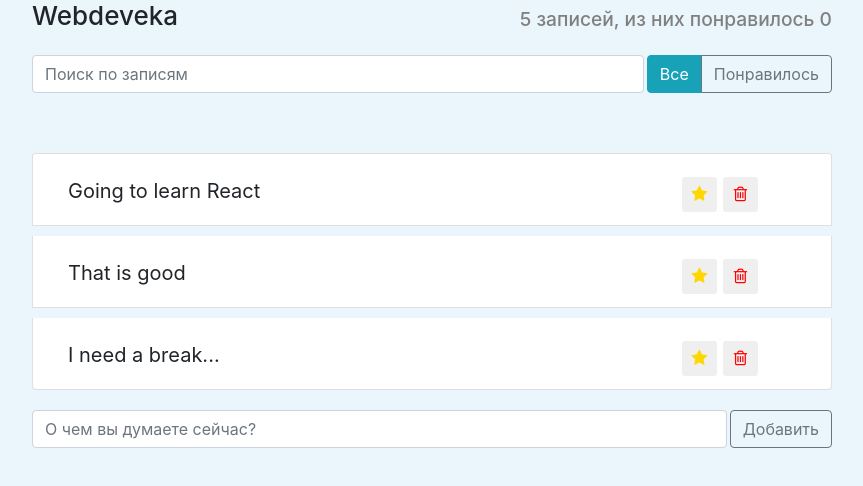
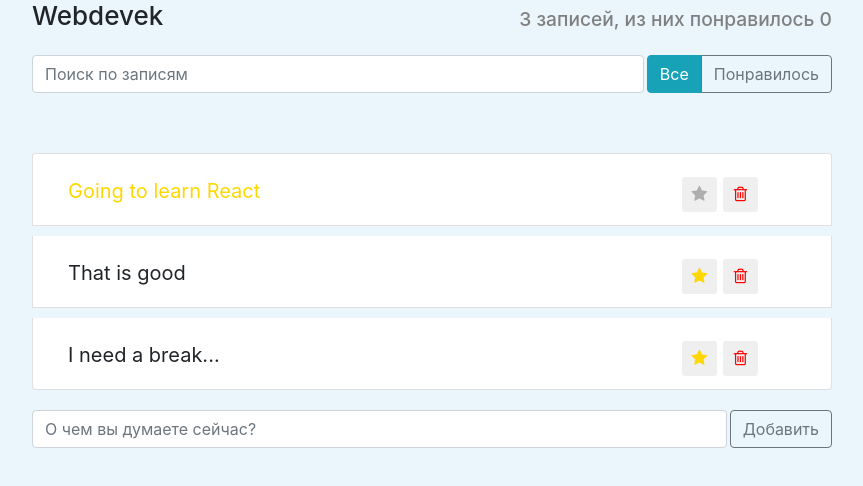
Before and after one commit to webdevek/projectReact, a React (Create React App) app: page / in a window 1280 px wide. Shown: the top 486 px of the page, without its empty margins (208-1071 px from the left). Built offline with nearby package versions, Linux system fonts and the light colour scheme.

Commit message:
finish one commit

```diff
--- a/package.json
+++ b/package.json
@@ -6,9 +6,13 @@
     "@testing-library/jest-dom": "^5.11.9",
     "@testing-library/react": "^11.2.5",
     "@testing-library/user-event": "^12.8.0",
+    "bootstrap": "^4.6.0",
+    "node-sass": "^5.0.0",
     "react": "^17.0.1",
     "react-dom": "^17.0.1",
     "react-scripts": "4.0.3",
+    "reactstrap": "^8.9.0",
+    "styled-components": "^5.2.1",
     "web-vitals": "^1.1.0"
   },
   "scripts": {
--- a/src/Components/app-header/app-header.js
+++ b/src/Components/app-header/app-header.js
@@ -1,13 +1,33 @@
 import React from 'react';
 
 // import 'app-header.css';
+import styled from 'styled-components';
 
-const AppHeader = () => {
+const Header = styled.div`
+  display: flex;
+  align-items: flex-end;
+  justify-content: space-between;
+  h1 {
+    font-size: 26px;
+    color: ${props => props.colored ? 'red' : 'green'}
+    :hover {
+      color: blue;
+    }
+  }
+  h2 {
+    font-size: 1.2rem;
+    color: grey
+  }
+`
+
+const AppHeader = ({liked, allPosts}) => {
     return (
-        <div className="app-header d-flex">
-            <h1>Webdeveka</h1>
-            <h2>5 записей, из них понравилось 0</h2>
-        </div>
+        // <div className="app-header d-flex">
+        // аналогия colored={true}
+        <Header colored>
+            <h1>Webdevek</h1>
+            <h2>{allPosts} записей, из них понравилось {liked}</h2>
+        </Header>
     )
 }
 
--- a/src/Components/app/app.js
+++ b/src/Components/app/app.js
@@ -1,4 +1,4 @@
-import React from "react";
+import React, {Component} from "react";
 import AppHeader from "../app-header/app-header";
 import SearchPanel from "../search-panel/search-panel";
 import PostStatusFilter from "../post-status-filter/post-status-filter";
@@ -14,25 +14,147 @@ import '../post-list/post-list.css';
 import '../post-list-item/post-list-item.css';
 import '../post-status-filter/post-status-filter.css';
 
-const App = () => {
+import styled from 'styled-components';
 
-    const data = [
-        {label: 'Going to learn React', important: true},
-        {label: 'That is good', important: false},
-        {label: 'I need a break...', important: false}
-    ];
+const AppBlock = styled.div`
+  margin: 0 auto;
+  max-width: 800px;
+`
 
-    return (
-        <div className="app">
-            <AppHeader/>
-            <div className="search-panel d-flex">
-                <SearchPanel/>
-                <PostStatusFilter/>
-            </div>
-            <PostList posts={data} />
-            <PostAddForm/>
-        </div>
-    )
+export default class App extends Component {
+
+    constructor(props) {
+        super(props);
+        this.state = {
+            data: [
+                {label: 'Going to learn React', important: true, like: false, id: 1},
+                {label: 'That is good', important: false, like: false, id: 2},
+                {label: 'I need a break...', important: false, like: false, id: 3}
+            ],
+            term: '',
+            filter: 'all'
+        }
+        this.deleteItem = this.deleteItem.bind(this);
+        this.addItem = this.addItem.bind(this);
+        this.onToggleImportant = this.onToggleImportant.bind(this);
+        this.onToggleLiked = this.onToggleLiked.bind(this);
+        this.onUpdateSearch = this.onUpdateSearch.bind(this);
+        this.onFilterSelect = this.onFilterSelect.bind(this);
+
+        this.maxId = 4;
+    }
+
+    deleteItem(id) {
+        this.setState(({data}) => {
+            const index = data.findIndex(elem => elem.id === id);
+            // data.splice(index, 1);    на прямую менять
+            // return {                  state нельзя
+            //     data: data
+            // }
+
+            const before = data.slice(0, index);
+            const after = data.slice(index + 1);
+
+            const newArr = [...before, ...after];
+
+            return {
+                data: newArr
+            }
+        });
+    }
+
+    addItem(body) {
+        const newItem = {
+            label: body,
+            important: false,
+            id: this.maxId++
+        }
+        this.setState(({data}) => {
+            const newArr = [...data, newItem];
+            return {
+                data: newArr
+            }
+        })
+    }
+
+    onToggleImportant(id) {
+        this.setState(({data}) => {
+            const index = data.findIndex(elem =>elem.id === id);
+            const old = data[index];
+            const newItem = {...old, important: !old.important};
+            const newArr = [...data.slice(0, index), newItem, ...data.slice(index + 1)];
+
+            return {
+                data: newArr
+            }
+        });
+    }
+
+    onToggleLiked(id) {
+        this.setState(({data}) => {
+              const index = data.findIndex(elem =>elem.id === id);
+              const old = data[index];
+              const newItem = {...old, like: !old.like};
+              const newArr = [...data.slice(0, index), newItem, ...data.slice(index + 1)];
+
+              return {
+                  data: newArr
+              }
+        })
+
+    }
+    searchPost(items, term) {
+        if (term.length === 0) {
+            return items
+        }
+        return items.filter( (item) => {
+            return item.label.indexOf(term) > -1
+        });
+    }
+
+    filterPost(items, filter) {
+        if (filter === 'like') {
+            return items.filter(item => item.like)
+        } else {
+            return items
+        }
+    }
+
+    onUpdateSearch(term) {
+        this.setState({term})
+    }
+
+    onFilterSelect(filter) {
+        this.setState({filter})
+    }
+
+    render() {
+        const {data, term, filter} = this.state;
+
+        const liked = data.filter(item => item.like).length;
+        const allPosts = data.length;
+        const visiblePosts = this.filterPost(this.searchPost(data, term), filter);
+        return (
+            // <div className="app"> // без импорта стилей
+            <AppBlock>
+                <AppHeader
+                liked={liked}
+                allPosts={allPosts}/>
+                <div className="search-panel d-flex">
+                    <SearchPanel
+                    onUpdateSearch={this.onUpdateSearch}/>
+                    <PostStatusFilter
+                    filter={filter}
+                    onFilterSelect={this.onFilterSelect}/>
+                </div>
+                <PostList
+                    posts={visiblePosts}
+                    onDelete={this.deleteItem}
+                    onToggleImportant={this.onToggleImportant}
+                    onToggleLiked={this.onToggleLiked}/>
+                <PostAddForm
+                    onAdd={this.addItem}/>
+            </AppBlock>
+        )
+    }
 }
-
-export default App;
--- a/src/Components/post-list-item/post-list-item.js
+++ b/src/Components/post-list-item/post-list-item.js
@@ -3,30 +3,30 @@ import React, {Component} from "react";
 // import 'post-list-item.css';
 
 export default class PostListItem extends Component {
-    constructor(props) {
-        super(props);
-        this.state = {
-            important: false,
-            like: false
-        };
-        this.onImportant = this.onImportant.bind(this);
-        this.onLike = this.onLike.bind(this);
-    }
-
-     onImportant() {
-        this.setState(({important}) => ({
-            important: !important
-        }))
-     }
-     onLike() {
-        this.setState(({like}) => ({
-            like: !like
-        }))
-     }
+    // constructor(props) {
+    //     super(props);
+    //     this.state = {
+    //         important: false,
+    //         like: false
+    //     };
+    //     this.onImportant = this.onImportant.bind(this);
+    //     this.onLike = this.onLike.bind(this);
+    // }
+    //
+    //  onImportant() {
+    //     this.setState(({important}) => ({
+    //         important: !important
+    //     }))
+    //  }
+    //  onLike() {
+    //     this.setState(({like}) => ({
+    //         like: !like
+    //     }))
+    //  }
 
     render() {
-        const {label} = this.props
-        const {important, like} = this.state;
+        const {label, onDelete, onToggleImportant, onToggleLiked, important, like} = this.props
+        // const {important, like} = this.state;
         let classNames = 'app-list-item d-flex justify-content-between';
 
         if (important) {
@@ -38,19 +38,20 @@ export default class PostListItem extends Component {
         return (
             <div className={classNames}>
             <span className="app-list-item-label"
-            onClick={this.onLike}>
+            onClick={onToggleLiked}>
                 {label}
             </span>
                 <div className="d-flex justify-content-center align-items-center">
                     <button
                         type="button"
                         className="btn-star btn-sm"
-                        onClick={this.onImportant}>
+                        onClick={onToggleImportant}>
                         <i className="fa fa-star"></i>
                     </button>
                     <button
                         type="button"
-                        className="btn-trash btn-sm">
+                        className="btn-trash btn-sm"
+                        onClick={onDelete}>
                         <i className="fa fa-trash-o"></i>
                     </button>
                     <i className="fa fa-heart"></i>
--- a/src/Components/post-list/post-list.js
+++ b/src/Components/post-list/post-list.js
@@ -3,24 +3,27 @@ import React from "react";
 // import 'post-list.css';
 
 import PostListItem from "../post-list-item/post-list-item";
+import { ListGroup } from 'reactstrap';
 
-const PostList = ({posts}) => {
+const PostList = ({posts, onDelete, onToggleImportant, onToggleLiked}) => {
 
     const elements = posts.map((item) => {
+        const {id, ...itemProps} = item;
         return (
-            <li key="item.id" className='list-group-item'>
+            <li key={id} className='list-group-item'>
                 <PostListItem
-                    label={item.label}
-                    important={item.important}
-                />
+                    {...itemProps}
+                    onDelete={() => onDelete(id)}
+                    onToggleImportant={() => onToggleImportant(id)}
+                    onToggleLiked={() => onToggleLiked(id)}/>
             </li>
         )
     });
 
     return (
-        <ul className="app-list list-group">
+        <ListGroup className="app-list">
             {elements}
-        </ul>
+        </ListGroup>
     )
 }
 
--- a/src/Components/post-status-filter/post-status-filter.js
+++ b/src/Components/post-status-filter/post-status-filter.js
@@ -1,15 +1,48 @@
-import React from 'react';
+import React, {Component} from 'react';
+// import { Button } from 'reactstrap'; // для импорта кнопок
 
 // import 'post-status-filter.css';
 
-const PostStatusFilter = () => {
-    return (
-        <div className="btn-group">
-            <button type='button' className="btn btn-info">Все</button>
-            <button type='button' className="btn btn-outline-secondary">Понравилось</button>
+export default class PostStatusFilter extends Component {
+    constructor(props) {
+        super(props);
+        this.buttons = [
+            {name: 'all', label: 'Все'},
+            {name: 'like', label: 'Понравилось'},
 
-        </div>
-    )
+        ]
+    }
+    render() {
+        const buttons = this.buttons.map(({name, label}) => {
+
+            const {filter, onFilterSelect} = this.props;
+            const active = filter === name;
+            const clazz = active ? 'btn-info' : 'btn-outline-secondary'
+            return (
+               <button
+                   key={name}
+                   type='button'
+                   className={`btn ${clazz}`}
+                   onClick={() => onFilterSelect(name)}>{label}</button>
+           )
+        });
+        return (
+            <div className="btn-group">
+                {buttons}
+            </div>
+        )
+    }
 }
 
-export default PostStatusFilter;
+
+
+// const PostStatusFilter = () => {
+//     return (
+//         <div className="btn-group">
+//             {/*<Button outline color='info'>Все</Button> */}
+//             <button type='button' className="btn btn-info">Все</button>
+//             <button type='button' className="btn btn-outline-secondary">Понравилось</button>
+//         </div>
+//     )
+// }
+// export default PostStatusFilter;
```
Also changed, not shown: src/Components/post-add-form/post-add-form.js (+32 -5 lines), src/Components/search-panel/search-panel.js (+20 -5 lines), src/index.js (+4 -5 lines), 1 other file (tests, documents, lock files or other folders).
